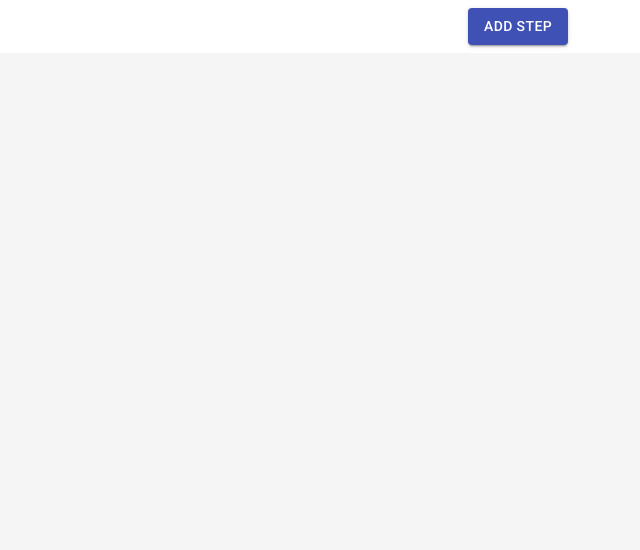
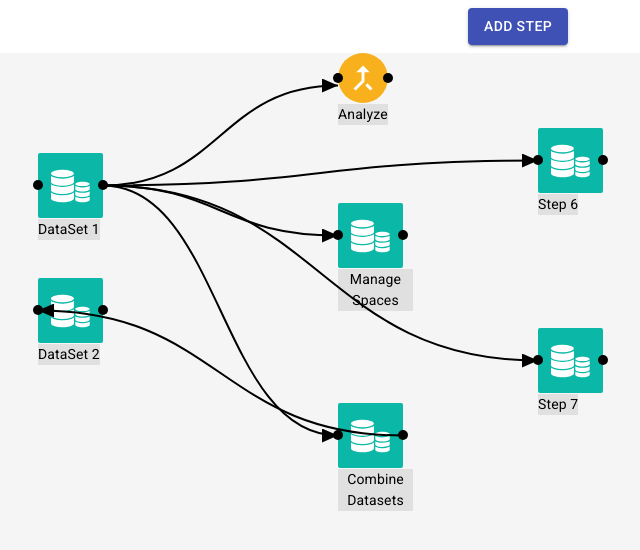
Before and after one commit to Khiladi2020/WorkFlow-Designer, a React (Create React App) app: page / in a window 1280 px wide. Shown: the top 550 px of the page, without its empty margins (122-762 px from the left). Built offline with nearby package versions, Linux system fonts and the light colour scheme.

Commit message:
fixed the connection issue that arises due to layout changes and updated template steps code

```diff
--- a/src/App.js
+++ b/src/App.js
@@ -4,6 +4,9 @@ import { useState } from "react";
 
 import WorkFlowDesigner from "./components/WorkFlowDesigner";
 import { Box, Typography } from "@material-ui/core";
+
+import analyze_icon from './assets/analyze_icon.svg'
+import dataset_icon from './assets/dataset_icon.svg'
 
 const inititalSteps = [
     // {
@@ -28,7 +31,7 @@ const initialConnections = [
     // },
 ];
 
-const initialState = {
+const initialState2 = {
     eventVars: {
         mouseX: 0,
         mouseY: 0,
@@ -41,42 +44,42 @@ const initialState = {
 
 // initialState Server
 const initialState1 = {
-    eventVars: {mouseX: 0, mouseY: 0},
+    eventVars: { mouseX: 0, mouseY: 0 },
     steps: [
         {
             id: "1s",
             title: "Step 1",
-            pos: {x: 125, y: 175},
+            pos: { x: 125, y: 175 },
         },
         {
             id: "2s",
             title: "Step 2",
-            pos: {x: 775, y: 125},
+            pos: { x: 775, y: 125 },
         },
         {
             id: "3s",
             title: "Step 3",
-            pos: {x: 500, y: 25},
+            pos: { x: 500, y: 25 },
         },
         {
             id: "4s",
             title: "Step 4",
-            pos: {x: 500, y: 175},
+            pos: { x: 500, y: 175 },
         },
         {
             id: "5s",
             title: "Step 5",
-            pos: {x: 500, y: 325},
+            pos: { x: 500, y: 325 },
         },
         {
             id: "6s",
             title: "Step 6",
-            pos: {x: 1000, y: 275},
+            pos: { x: 1000, y: 275 },
         },
         {
             id: "7s",
             title: "Step 7",
-            pos: {x: 1225, y: 100},
+            pos: { x: 1225, y: 100 },
         },
     ],
     connections: [
@@ -174,22 +177,154 @@ const initialState1 = {
     readOnly: true,
 };
 
+const initialState = {
+
+            "eventVars": {mouseX: 0, mouseY: 0},
+            "steps": [
+              {
+                "id": "1s",
+                "title": "DataSet 2",
+                "pos": {x: 150, y: 225}
+              },
+              {
+                "id": "2s",
+                "title": "DataSet 1",
+                "pos": {x: 150, y: 100}
+              },
+              {
+                "id": "3s",
+                "title": "Analyze",
+                "icon":"analyze",
+                "pos": {x: 450, y: 0}
+              },
+              {
+                "id": "4s",
+                "title": "Manage Spaces",
+                "pos": {x: 450, y: 150}
+              },
+              {
+                "id": "5s",
+                "title": "Combine Datasets",
+                "pos": {x: 450, y: 350}
+              },
+              {
+                "id": "6s",
+                "title": "Step 6",
+                "pos": {x: 650, y: 75}
+              },
+              {
+                "id": "7s",
+                "title": "Step 7",
+                "pos": {x: 650, y: 275}
+              }
+            ],
+            "connections": [
+              {
+                "x1": 225,
+                "y1": 132.5,
+                "x2": 460,
+                "y2": 32.5,
+                "startNode": "2s",
+                "active": true,
+                "id": "1c",
+                "endNode": "3s"
+              },
+              {
+                "x1": 225,
+                "y1": 132.5,
+                "x2": 460,
+                "y2": 182.5,
+                "startNode": "2s",
+                "active": true,
+                "id": "2c",
+                "endNode": "4s"
+              },
+              {
+                "x1": 225,
+                "y1": 132.5,
+                "x2": 460,
+                "y2": 382.5,
+                "startNode": "2s",
+                "active": true,
+                "id": "3c",
+                "endNode": "5s"
+              },
+              {
+                "x1": 525,
+                "y1": 382.5,
+                "x2": 160,
+                "y2": 257.5,
+                "startNode": "5s",
+                "active": true,
+                "id": "4c",
+                "endNode": "1s"
+              },
+              {
+                "x1": 225,
+                "y1": 132.5,
+                "x2": 660,
+                "y2": 107.5,
+                "startNode": "2s",
+                "active": true,
+                "id": "5c",
+                "endNode": "6s"
+              },
+              {
+                "x1": 225,
+                "y1": 132.5,
+                "x2": 660,
+                "y2": 307.5,
+                "startNode": "2s",
+                "active": true,
+                "id": "6c",
+                "endNode": "7s"
+              }
+            ],
+            "readOnly": false
+          }
+
+// const StepComponent = (props) => {
+//     return (
+//         <Box flexGrow={1} display="flex" flexDirection="column">
+//             <Box
+//                 flexGrow={1}
+//                 display="flex"
+//                 justifyContent="center"
+//                 alignItems="center"
+//             >
+//                 <Typography align="center">{props.title}</Typography>
+//             </Box>
+//             <Box bgcolor="#E0E0E0">
+//                 <Typography align="center">Ready</Typography>
+//             </Box>
+//         </Box>
+//     );
+// };
+
 const StepComponent = (props) => {
-    return (
-        <Box flexGrow={1} display="flex" flexDirection="column">
-            <Box
-                flexGrow={1}
-                display="flex"
-                justifyContent="center"
-                alignItems="center"
-            >
-                <Typography align="center">{props.title}</Typography>
-            </Box>
-            <Box bgcolor="#E0E0E0">
-                <Typography align="center">Ready</Typography>
-            </Box>
-        </Box>
-    );
+	let icon_img;
+
+	// icon switch statement
+	switch(props.icon){
+		case 'dataset':
+			icon_img = dataset_icon
+			break;
+		case 'analyze':
+			icon_img = analyze_icon
+			break;
+		default: icon_img = dataset_icon
+	}
+
+	return (
+		<Box flexGrow={1} display="flex" flexDirection="column">
+			<img src={icon_img} style={{ pointerEvents: 'none' }} />
+			<Box bgcolor="#E0E0E0" position="absolute" top="102%">
+				<Typography align="center" style={{ fontSize: '14px' }}>
+					{props.title}
+				</Typography>
+			</Box>
+		</Box>
+	);
 };
 
 function App() {
@@ -226,7 +361,7 @@ function App() {
                 onUpdateConnections={handleUpdateConnections}
                 onUpdateStepPos={handleUpdateStepPos}
                 readOnly={state.readOnly}
-                // stepComponent={StepComponent}
+                stepComponent={StepComponent}
             />
         </div>
     );
--- a/src/components/PipelineConnection.js
+++ b/src/components/PipelineConnection.js
@@ -1,8 +1,9 @@
+import React from 'react'
 import { useEffect, useState } from "react";
 import { Box } from "@material-ui/core";
 
 const PipelineConnection = ({ x1, y1, x2, y2 }) => {
-    console.log("Mounted");
+    // console.log("Mounted");
     const curvedHorizontal = function (x1, y1, x2, y2) {
         let line = [];
         let mx = x1 + (x2 - x1) / 2;
--- a/src/components/PipelineStep.js
+++ b/src/components/PipelineStep.js
@@ -1,3 +1,4 @@
+import React from 'react'
 import { useRef } from "react";
 import { Box, Typography } from "@material-ui/core";
 import { makeStyles } from '@material-ui/core/styles';
@@ -22,6 +23,11 @@ const DefaultDisplayComponent = (props) => {
             display="flex"
             alignItems="center"
             justifyContent="center"
+            height="100px"
+            width="150px"
+            bgcolor="white"
+            border="1px solid grey"
+            borderRadius="10px"
         >
             <Typography align="center">{props.title}</Typography>
         </Box>
@@ -56,13 +62,13 @@ const PipelineStep = (props) => {
             console.log("aborting connection end, ReadOnly Mode");
             return;
         }
-        console.log("End Position: Mouse Up", props.id);
-        console.log(e.clientX, " ", e.clientY);
+        // console.log("End Position: Mouse Up", props.id);
+        // console.log(e.clientX, " ", e.clientY);
         props.onConnEnd(props.id);
     };
 
     const handleStepDrag = () => {
-        console.log("Step is being dragged, Id:", props.id);
+        // console.log("Step is being dragged, Id:", props.id);
         let positionIn = incomingConnRef.current.getBoundingClientRect();
         let positionOut = outgoingConnRef.current.getBoundingClientRect();
         // this variable make the connection in center of the connector box
@@ -80,7 +86,7 @@ const PipelineStep = (props) => {
         props.onUpdateStepPos(props.id, { x: stepCurrPos.x, y: stepCurrPos.y });
     };
 
-    console.log(props.displayComponent);
+    // console.log(props.displayComponent);
 
     return (
         <Draggable
@@ -89,7 +95,7 @@ const PipelineStep = (props) => {
             position={null}
             grid={[25, 25]}
             scale={1}
-            disabled={props.readOnly}
+            // disabled={props.readOnly}
             onStart={() => {
                 handleStepDrag();
                 handleUpdateStepPosition();
@@ -123,14 +129,9 @@ const PipelineStep = (props) => {
                     }}
                 ></Box>
                 <Box
-                    height={100}
-                    width={150}
-                    bgcolor="white"
-                    color="black"
+                    bgcolor="transparent"
                     display="flex"
                     className="drag"
-                    border="1px solid grey"
-                    borderRadius="10px"
                     overflow="hidden"
                 >
                     <DisplayComponent {...props} />
--- a/src/components/WorkFlowDesigner.js
+++ b/src/components/WorkFlowDesigner.js
@@ -1,19 +1,20 @@
+import React from "react";
 import { useRef, useEffect, useState } from "react";
 import { Box, Button } from "@material-ui/core";
-import { makeStyles } from '@material-ui/core/styles';
+import { makeStyles } from "@material-ui/core/styles";
 
 import PipelineStep from "./PipelineStep";
 import PipelineConnection from "./PipelineConnection";
 
-const useStyles = makeStyles( theme => ({
-    noPointerEvents:{
-        pointerEvents:"none"
-    }
-}))
+const useStyles = makeStyles((theme) => ({
+    noPointerEvents: {
+        pointerEvents: "none",
+    },
+}));
 
 function WorkFlowDesigner(props) {
     // pipeline
-    const classes = useStyles()
+    const classes = useStyles();
     const [offsets, setOffsets] = useState({});
     const pipeLineContainerRef = useRef(null);
 
@@ -37,7 +38,11 @@ function WorkFlowDesigner(props) {
         // this function subtracts the offsets from mouse pointer position
         // as container might not be at top:0 left:0 position always so this function
         // subtracts the space btw page top and container top and same for left side
-        return { x: pos.x - offsets.x, y: pos.y - offsets.y };
+        // return { x: pos.x - offsets.x, y: pos.y - offsets.y };
+        console.log("Updating Offsets");
+        const coords = pipeLineContainerRef.current.getBoundingClientRect();
+        // setOffsets({ x: coords.x, y: coords.y });
+        return { x: pos.x - coords.x, y: pos.y - coords.y };
     };
 
     const connectionStart = (outgoingNode, pos) => {
@@ -98,10 +103,10 @@ function WorkFlowDesigner(props) {
     };
 
     const updateConnectionsOnStepMove = (id, incomingPos, outgoingPos) => {
-        console.log("Before Offsets", incomingPos, outgoingPos);
+        // console.log('Before Offsets', incomingPos, outgoingPos);
         incomingPos = resolveOffsets(incomingPos);
         outgoingPos = resolveOffsets(outgoingPos);
-        console.log("After Offsets", incomingPos, outgoingPos);
+        // console.log('After Offsets', incomingPos, outgoingPos);
         let newConnections = props.designerState.connections.map((value) => {
             let val = Object.assign({}, value);
 
@@ -133,7 +138,7 @@ function WorkFlowDesigner(props) {
 
     const onPipelineStepsContainerDown = (e) => {
         // this function tracks the mouse movement on the container
-        console.log("Pipe Holder: Mouse Down", e.clientX, e.clientY);
+        // console.log("Pipe Holder: Mouse Down", e.clientX, e.clientY);
 
         // disabling active state of connection on click
         if (connection.active)
@@ -167,6 +172,7 @@ function WorkFlowDesigner(props) {
                 title={step.title}
                 id={step.id}
                 pos={step.pos}
+                icon={step.icon}
                 onConnStart={connectionStart}
                 onConnEnd={connectionComplete}
                 onStepDrag={updateConnectionsOnStepMove}
@@ -200,7 +206,7 @@ function WorkFlowDesigner(props) {
     };
 
     return (
-        <div className="app">
+        <div className="app1">
             {!props.readOnly && (
                 <Box
                     className="pipeline-actions"
@@ -230,7 +236,7 @@ function WorkFlowDesigner(props) {
             >
                 <Box className="steps">{stepComponents}</Box>
                 <Box
-                    className={["connections",classes.noPointerEvents]}
+                    className={["connections", classes.noPointerEvents]}
                     zIndex={10}
                     position="absolute"
                     top={0}
```
Also changed, not shown: src/assets/analyze_icon.svg (added), src/assets/dataset_icon.svg (added).
